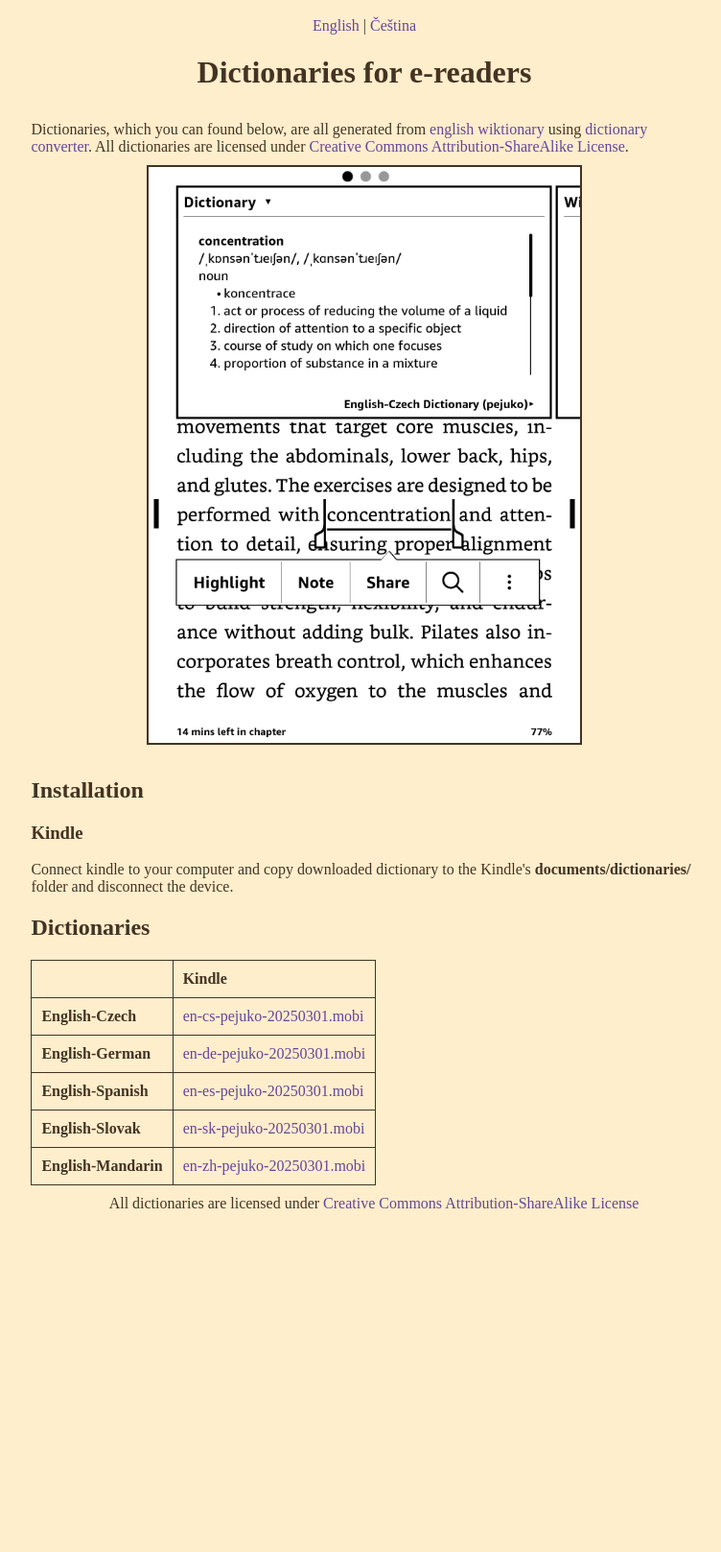
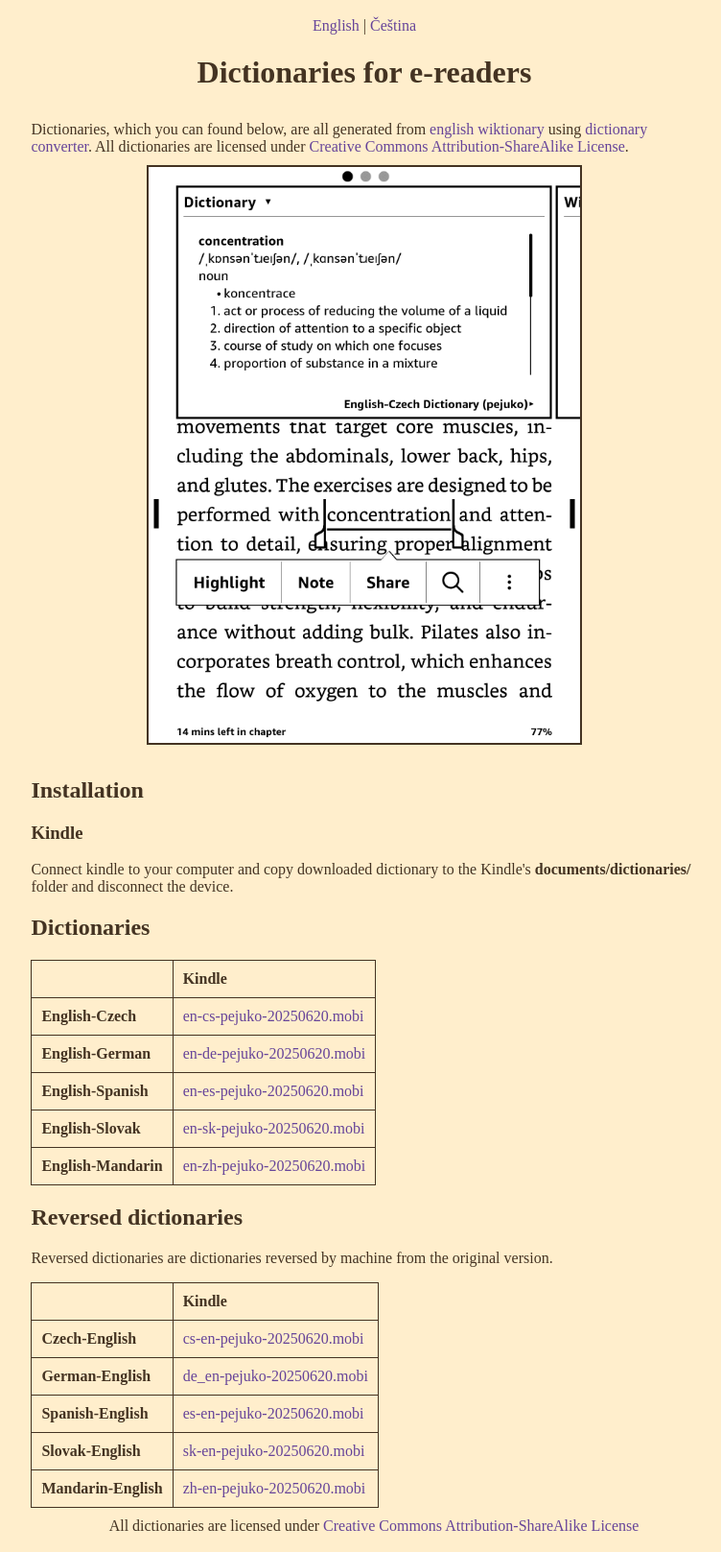
Before and after one commit to pejuko/dictionary, a Jekyll site: the page built from index.md, in a window 1280 px wide. Shown: the whole page at 96% size, without its empty margins (260-1012 px from the left). Built offline with Jekyll 4.4.1, drawn with Linux system fonts in a browser that asks for light colours; before the commit the page ends 1281 px from its top, so only the background shows below that.

Commit message:
add reversed dictionaries and update links to 20250620

```diff
--- a/_layouts/default.html
+++ b/_layouts/default.html
@@ -48,24 +48,56 @@
                 <tbody>
                     <tr>
                         <th>{{ page.dictionary_en_cs }}</th>
-                        <td><a href="https://github.com/pejuko/dictionary/releases/download/v0.2/en-cs-pejuko-20250301.mobi">en-cs-pejuko-20250301.mobi</a></td>
+                        <td><a href="https://github.com/pejuko/dictionary/releases/download/v0.3/en-cs-pejuko-20250620.mobi">en-cs-pejuko-20250620.mobi</a></td>
                     </tr>
                     <tr>
                         <th>{{ page.dictionary_en_de }}</th>
-                        <td><a href="https://github.com/pejuko/dictionary/releases/download/v0.2/en-de-pejuko-20250301.mobi">en-de-pejuko-20250301.mobi</a></td>
+                        <td><a href="https://github.com/pejuko/dictionary/releases/download/v0.3/en-de-pejuko-20250620.mobi">en-de-pejuko-20250620.mobi</a></td>
                     </tr>
                     <tr>
                         <th>{{ page.dictionary_en_es }}</th>
-                        <td><a href="https://github.com/pejuko/dictionary/releases/download/v0.2/en-es-pejuko-20250301.mobi">en-es-pejuko-20250301.mobi</a></td>
+                        <td><a href="https://github.com/pejuko/dictionary/releases/download/v0.3/en-es-pejuko-20250620.mobi">en-es-pejuko-20250620.mobi</a></td>
                     </tr>
                     <tr>
                         <th>{{ page.dictionary_en_sk }}</th>
-                        <td><a href="https://github.com/pejuko/dictionary/releases/download/v0.2/en-sk-pejuko-20250301.mobi">en-sk-pejuko-20250301.mobi</a></td>
+                        <td><a href="https://github.com/pejuko/dictionary/releases/download/v0.3/en-sk-pejuko-20250620.mobi">en-sk-pejuko-20250620.mobi</a></td>
                     </tr>
                     <tr>
                         <th>{{ page.dictionary_en_zh }}</th>
-                        <td><a href="https://github.com/pejuko/dictionary/releases/download/v0.2/en-zh-pejuko-20250301.mobi">en-zh-pejuko-20250301.mobi</a></td>
+                        <td><a href="https://github.com/pejuko/dictionary/releases/download/v0.3/en-zh-pejuko-20250620.mobi">en-zh-pejuko-20250620.mobi</a></td>
                     </tr>
+                </tbody>
+            </table>
+
+            <h2>{{ page.reversed_dictionaries }}</h2>
+            <p>{{ page.reversed_dictionaries_description }}</p>
+            <table>
+                <thead>
+                <tr>
+                    <th></th><th>Kindle</th>
+                </tr>
+                </thead>
+                <tbody>
+                <tr>
+                    <th>{{ page.dictionary_cs_en }}</th>
+                    <td><a href="https://github.com/pejuko/dictionary/releases/download/v0.3/cs-en-pejuko-20250620.mobi">cs-en-pejuko-20250620.mobi</a></td>
+                </tr>
+                <tr>
+                    <th>{{ page.dictionary_de_en }}</th>
+                    <td><a href="https://github.com/pejuko/dictionary/releases/download/v0.3/de_en-pejuko-20250620.mobi">de_en-pejuko-20250620.mobi</a></td>
+                </tr>
+                <tr>
+                    <th>{{ page.dictionary_es_en }}</th>
+                    <td><a href="https://github.com/pejuko/dictionary/releases/download/v0.3/es-en-pejuko-20250620.mobi">es-en-pejuko-20250620.mobi</a></td>
+                </tr>
+                <tr>
+                    <th>{{ page.dictionary_sk_en }}</th>
+                    <td><a href="https://github.com/pejuko/dictionary/releases/download/v0.3/sk-en-pejuko-20250620.mobi">sk-en-pejuko-20250620.mobi</a></td>
+                </tr>
+                <tr>
+                    <th>{{ page.dictionary_zh_en }}</th>
+                    <td><a href="https://github.com/pejuko/dictionary/releases/download/v0.3/zh-en-pejuko-20250620.mobi">zh-en-pejuko-20250620.mobi</a></td>
+                </tr>
                 </tbody>
             </table>
         </main>
--- a/index.md
+++ b/index.md
@@ -10,10 +10,19 @@ license: All dictionaries are licensed under <a href="https://creativecommons.or
 intro: "Dictionaries, which you can found below, are all generated from <a href=\"https://en.wiktionary.org\">english wiktionary</a> using <a href=\"https://github.com/pejuko/dictionary\">dictionary converter</a>."
 installation_title: Installation
 installation_kindle: "Connect kindle to your computer and copy downloaded dictionary to the Kindle's <b>documents/dictionaries/</b> folder and disconnect the device."
+
 dictionaries: Dictionaries
 dictionary_en_cs: English-Czech
 dictionary_en_de: English-German
 dictionary_en_es: English-Spanish
 dictionary_en_sk: English-Slovak
 dictionary_en_zh: English-Mandarin
+
+reversed_dictionaries: Reversed dictionaries
+reversed_dictionaries_description: Reversed dictionaries are dictionaries reversed by machine from the original version.
+dictionary_cs_en: Czech-English
+dictionary_de_en: German-English
+dictionary_es_en: Spanish-English
+dictionary_sk_en: Slovak-English
+dictionary_zh_en: Mandarin-English
 ---
```
Also changed, not shown: cs/index.md (+9 -0 lines), 1 other file.
